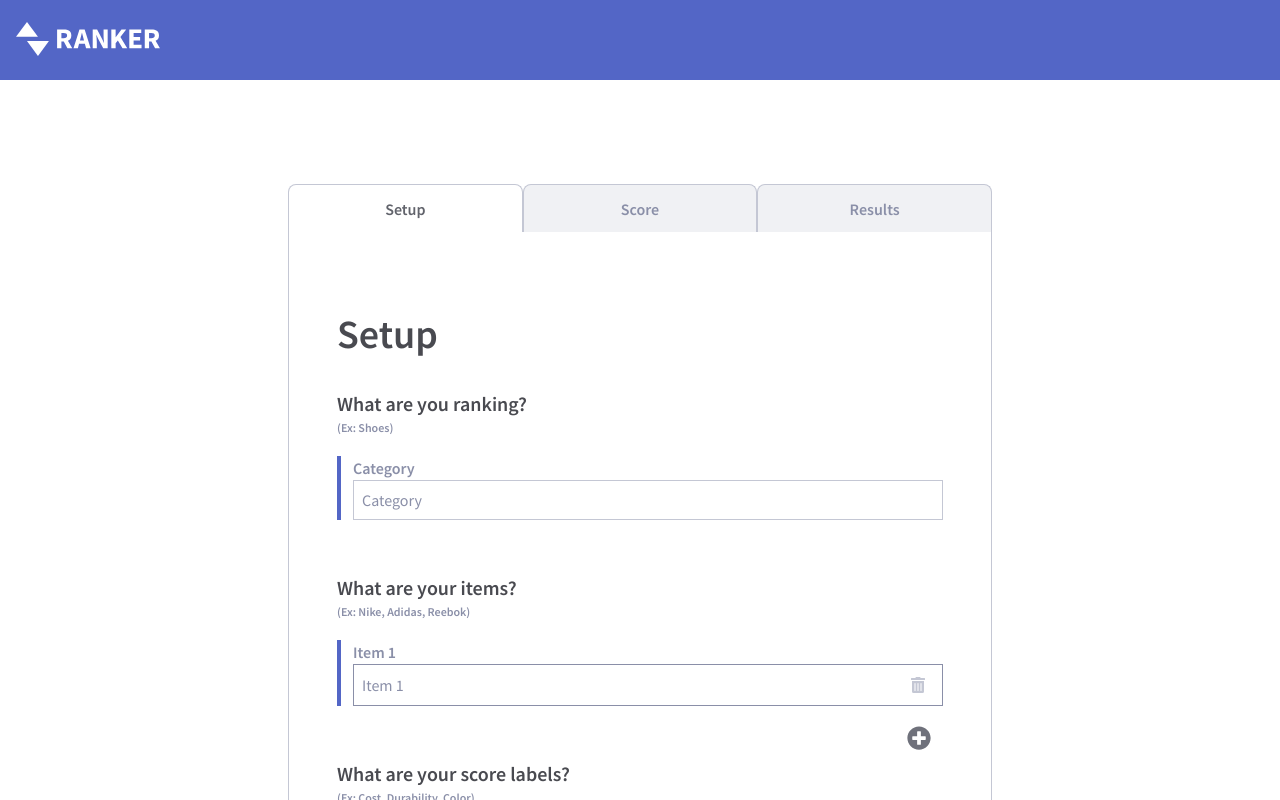
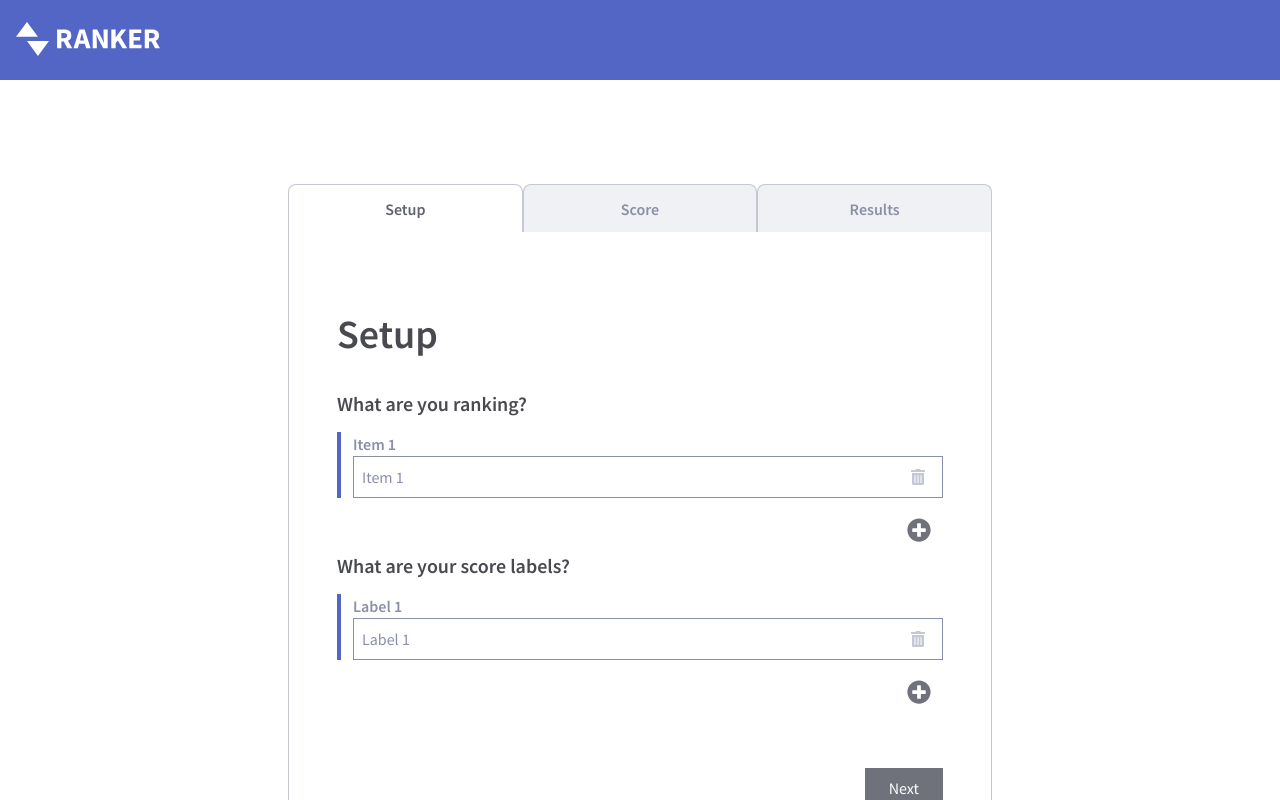
Before and after one commit to bcorey85/ranker-frontend, a React (Create React App) app: page / in a window 1280 px wide. Shown: the top 800 px of the page. Built offline with nearby package versions, Linux system fonts and the light colour scheme.

Commit message:
add ranking, resolve ui bug for reordering inputs

```diff
--- a/src/components/form/Form.js
+++ b/src/components/form/Form.js
@@ -27,10 +27,10 @@ const item1 = {
 };
 
 const initialState = {
-	category: '',
 	items: [ item1 ],
 	scoreLabels: [ score1 ],
-	overallAverage: null
+	overallAverage: null,
+	sort: 'desc'
 };
 
 const Form = () => {
--- a/src/components/form/FormResults.js
+++ b/src/components/form/FormResults.js
@@ -4,6 +4,8 @@ import FormSection from './FormSection';
 import './FormResults.scss';
 
 const FormResults = ({ formState, dispatch }) => {
+	console.log(formState);
+
 	const [ isLoading, setIsLoading ] = useState(true);
 
 	useEffect(
@@ -16,13 +18,6 @@ const FormResults = ({ formState, dispatch }) => {
 
 	if (isLoading) {
 		return <div>Loading</div>;
-	}
-	if (formState.category === '') {
-		return (
-			<div className='form-results'>
-				Please enter a Category in Setup.
-			</div>
-		);
 	}
 
 	if (formState.items.length === 1 && formState.items[0].label === '') {
@@ -46,7 +41,7 @@ const FormResults = ({ formState, dispatch }) => {
 
 	return (
 		<div className='form-results'>
-			<h1>{formState.category} Results</h1>
+			<h1>Results</h1>
 			<h3>Overview</h3>
 			<FormSection>
 				<table className='form-results__table'>
@@ -58,13 +53,16 @@ const FormResults = ({ formState, dispatch }) => {
 						</tr>
 					</thead>
 					<tbody>
-						{formState.items.map((item, index) => {
+						{formState.items
+							.sort((a, b) => b.average - a.average)
+							.map((item, index) => {
 								return (
 									<tr key={item.id}>
 										<td>{index + 1}</td>
 										<td>{item.label}</td>
 										<td>
-										{Math.round(item.average * 100) / 100}
+											{Math.round(item.average * 100) /
+												100}
 										</td>
 									</tr>
 								);
@@ -92,7 +90,9 @@ const FormResults = ({ formState, dispatch }) => {
 									</tr>
 								</thead>
 								<tbody>
-									{label.scores.map((score, index) => {
+									{label.scores
+										.sort((a, b) => b.score - a.score)
+										.map((score, index) => {
 											return (
 												<tr key={score.id}>
 													<td>{index + 1}</td>
--- a/src/components/form/FormResults.scss
+++ b/src/components/form/FormResults.scss
@@ -18,6 +18,10 @@
 
 		& th:nth-of-type(2) {
 			width: 65%;
+		}
+
+		& th:not(:last-of-type) {
+			padding-right: 1.6rem;
 		}
 
 		& td:nth-of-type(3) {
--- a/src/components/form/FormScore.js
+++ b/src/components/form/FormScore.js
@@ -28,12 +28,6 @@ const FormInput = ({ formState, dispatch }) => {
 		return <div>Loading</div>;
 	}
 
-	if (formState.category === '') {
-		return (
-			<div className='form-score'>Please enter a Category in Setup.</div>
-		);
-	}
-
 	if (formState.items.length === 1 && formState.items[0].label === '') {
 		return (
 			<div className='form-score'>
@@ -55,7 +49,7 @@ const FormInput = ({ formState, dispatch }) => {
 
 	return (
 		<div className='form-score'>
-			<h1>{formState.category} Scores</h1>
+			<h1>Scores</h1>
 			{formState.items.map((item, itemIndex) => {
 				return (
 					<div key={item.id}>
--- a/src/components/form/FormSetup.js
+++ b/src/components/form/FormSetup.js
@@ -8,10 +8,6 @@ import FormSection from './FormSection';
 import './FormSetup.scss';
 
 const FormSetup = ({ formState, dispatch }) => {
-	const handleCategory = e => {
-		dispatch({ type: 'UPDATE_CATEGORY', value: e.target.value });
-	};
-
 	const handleNewItem = e => {
 		dispatch({ type: 'ADD_ITEM' });
 	};
@@ -53,21 +49,6 @@ const FormSetup = ({ formState, dispatch }) => {
 		<div className='form-setup'>
 			<h1>Setup</h1>
 			<h3>What are you ranking?</h3>
-			<h4>(Ex: Shoes)</h4>
-			<div className='form-setup__category'>
-				<FormSection>
-					<label htmlFor='category'>Category</label>
-					<input
-						type='text'
-						id='category'
-						placeholder='Category'
-						onChange={handleCategory}
-						value={formState.category}
-					/>
-				</FormSection>
-			</div>
-			<h3>What are your items?</h3>
-			<h4>(Ex: Nike, Adidas, Reebok)</h4>
 			<div className='form-setup__section'>
 				<FormSection>
 					{formState.items.map((item, index) => {
@@ -89,7 +70,6 @@ const FormSetup = ({ formState, dispatch }) => {
 			</div>
 
 			<h3>What are your score labels?</h3>
-			<h4>(Ex: Cost, Durability, Color)</h4>
 			<div className='form-setup__section'>
 				<FormSection>
 					{formState.scoreLabels.map((score, index) => {
--- a/src/components/form/FormSetup.scss
+++ b/src/components/form/FormSetup.scss
@@ -2,16 +2,6 @@
 
 .form-setup {
 	margin-bottom: 4.8rem;
-
-	& h3 {
-		margin-bottom: 0;
-	}
-
-	& h4 {
-		margin-bottom: 1.6rem;
-		font-size: 1.2rem;
-		color: $gray200;
-	}
 
 	&__category {
 		margin-bottom: 5.6rem;
--- a/src/reducers/formReducer.js
+++ b/src/reducers/formReducer.js
@@ -2,11 +2,6 @@ import { v4 as uuidv4 } from 'uuid';
 
 const formReducer = (state, action) => {
 	switch (action.type) {
-		case 'UPDATE_CATEGORY':
-			return {
-				...state,
-				category: action.value
-			};
 		case 'ADD_ITEM':
 			return {
 				...state,
@@ -80,6 +75,29 @@ const formReducer = (state, action) => {
 				return item;
 			});
 
+			// causing ui bug, order of score inputs being reordered due to sort
+			let sorted;
+			if (state.sort === 'desc') {
+				sorted = [ ...updatedItems ].sort(
+					(a, b) => b.average - a.average
+				);
+			} else {
+				sorted = [ ...updatedItems ].sort(
+					(a, b) => a.average - b.average
+				);
+			}
+			const ranked = sorted.map((item, index) => {
+				item.rank = index + 1;
+				return item;
+			});
+
+			updatedItems.forEach(item => {
+				const index = ranked.findIndex(
+					rankedItem => rankedItem.id === item.id
+				);
+				return { ...item, rank: ranked[index].rank };
+			});
+
 			return { ...state, items: updatedItems };
 		case 'DELETE_ITEM':
 			const filteredItems = state.items.filter(
@@ -101,7 +119,7 @@ const formReducer = (state, action) => {
 						return item.scores[existingScore];
 					} else {
 						return {
-							id: label.id,
+							id: uuidv4(),
 							label: label.label,
 							score: ''
 						};
```
Also changed, not shown: 1 other file (tests, documents, lock files or other folders). Lines whose indentation alone changed are shown as unchanged.
